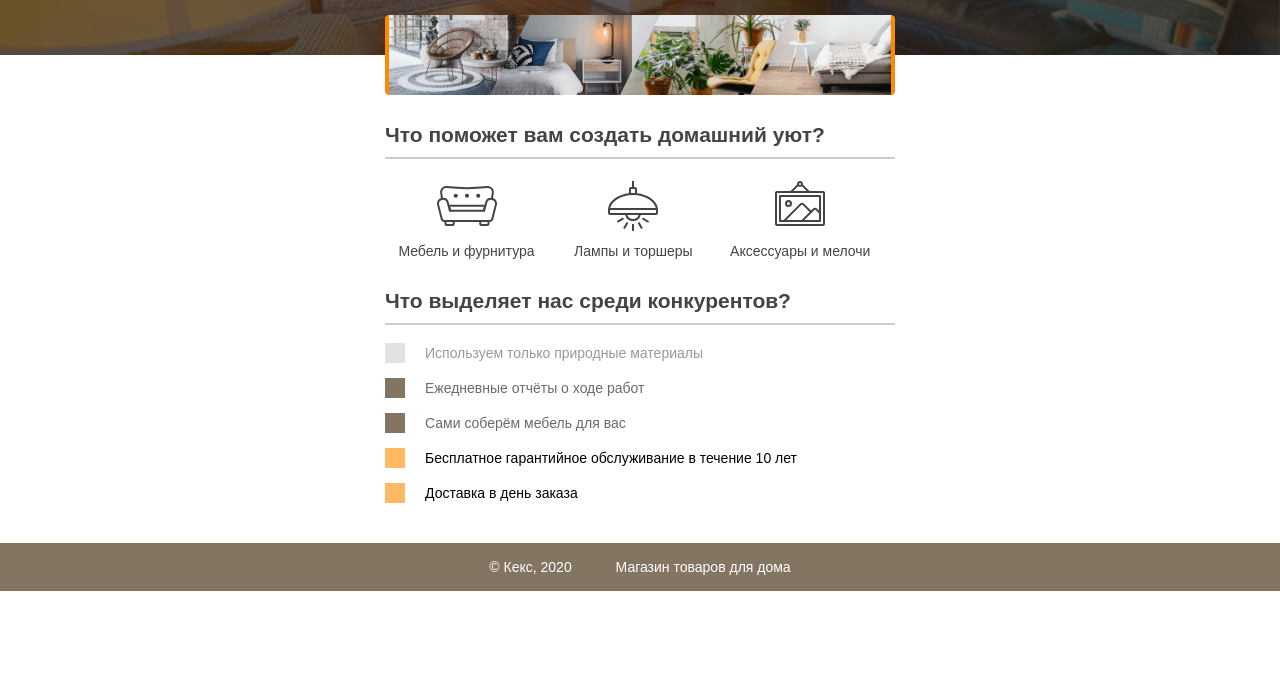
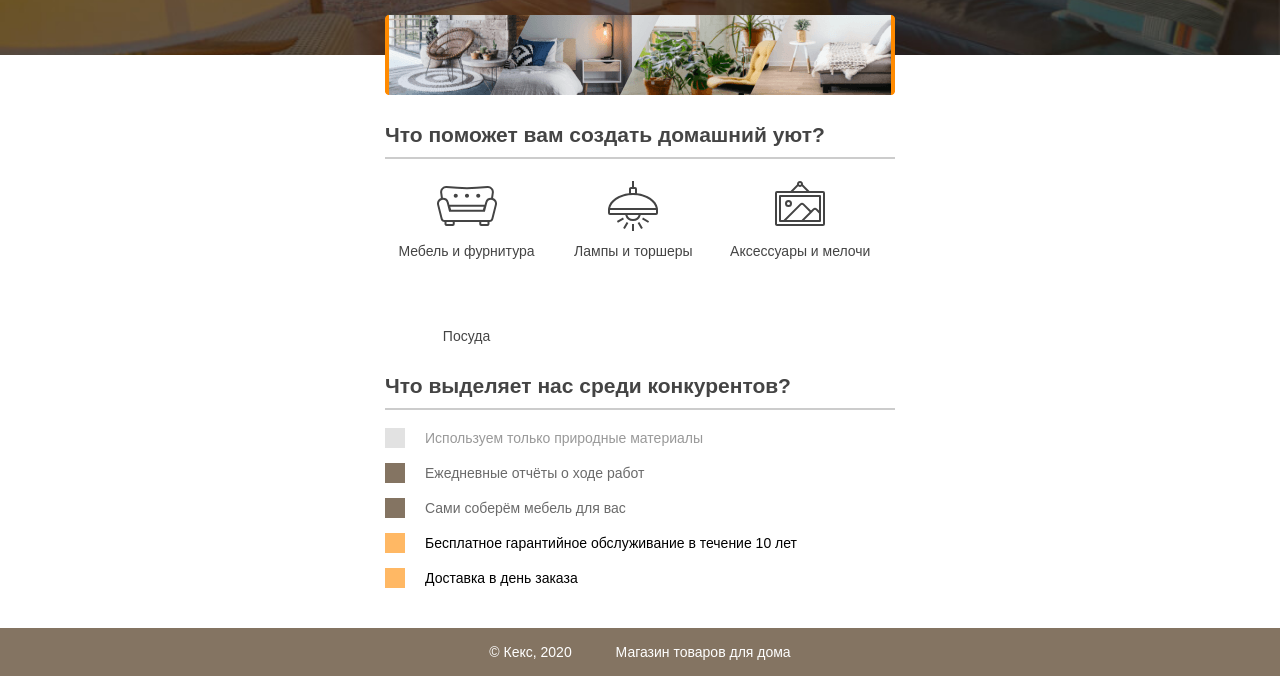
Before and after one commit to evaaaag/evaaaag.github.io, a plain HTML site: page project-gloevk/index.html in a window 1280 px wide. Shown: the part 161-837 px from the top of the page. Before the commit the page ends 800 px from the top, so only its background shows below. Drawn offline with Linux system fonts and the light colour scheme.

Commit message:
Update index.html

```diff
--- a/project-gloevk/index.html
+++ b/project-gloevk/index.html
@@ -19,6 +19,7 @@
       <p class="feature-furniture">Мебель и фурнитура</p>
       <p class="feature-lighting">Лампы и торшеры</p>
       <p class="feature-accessories">Аксессуары и мелочи</p>
+       <p class="feature-q2wert">Посуда</p>
     </section>
 
     <section class="advantages">
```
